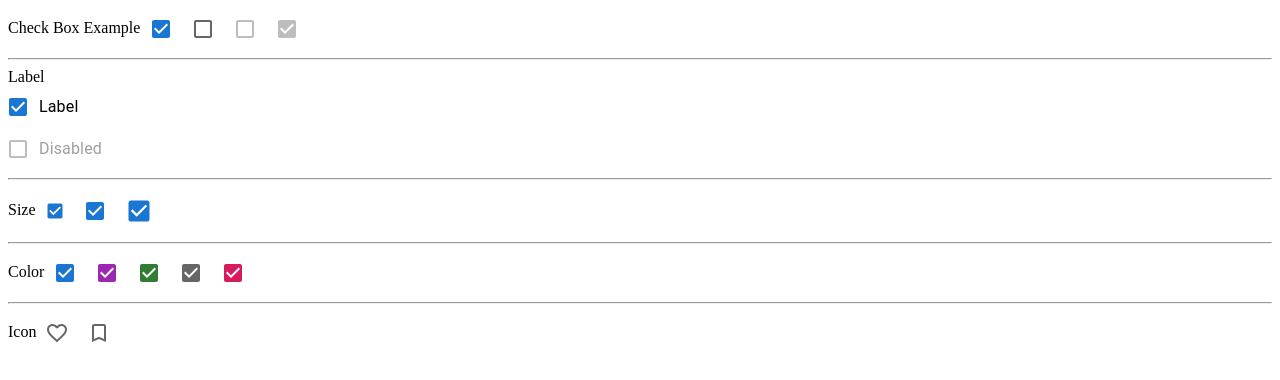
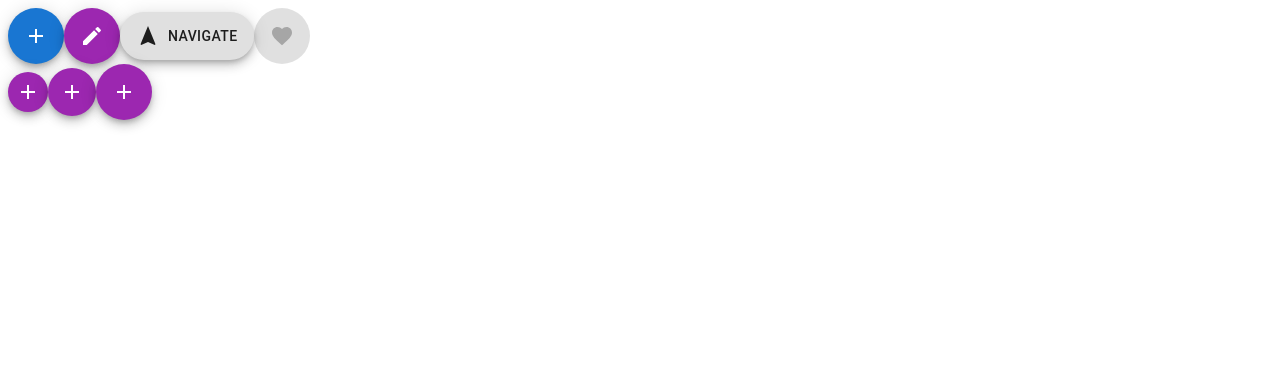
Before and after one commit to iampooran/materialui, a React (Create React App) app: page / in a window 1280 px wide. Shown: the top 380 px of the page. Built offline with nearby package versions, Linux system fonts and the light colour scheme.

Commit message:
Floating Action Button Added

```diff
--- a/src/App.js
+++ b/src/App.js
@@ -1,7 +1,9 @@
 // import AutoCompleteExample from "./components/AutoCompleteExample";
 // import ButtonExample from "./components/ButtonExample";
 // import ButtonGroupExample from "./components/ButtonGroupExample";
-import CheckBoxExample from "./components/CheckBoxExample";
+// import CheckBoxExample from "./components/CheckBoxExample";
+
+import FloatingActionButtonExample from "./components/FloatingActionButtonExample";
 
 function App() {
   return (
@@ -9,7 +11,8 @@
       {/* <ButtonExample/> */}
       {/* <AutoCompleteExample/> */}
       {/* <ButtonGroupExample/> */}
-      <CheckBoxExample />
+      {/* <CheckBoxExample /> */}
+      <FloatingActionButtonExample/>
     </div>
   );
 }
--- /dev/null
+++ b/src/components/FloatingActionButtonExample.jsx
@@ -0,0 +1,41 @@
+import { Box, Fab } from "@mui/material";
+import React from "react";
+import AddIcon from "@mui/icons-material/Add";
+import EditIcon from "@mui/icons-material/Edit";
+import FavoriteIcon from "@mui/icons-material/Favorite";
+import NavigationIcon from "@mui/icons-material/Navigation";
+
+const FloatingActionButtonExample = () => {
+  return (
+    <div>
+      <Fab color="primary" aria-label="add">
+        <AddIcon />
+      </Fab>
+      <Fab color="secondary" aria-label="edit">
+        <EditIcon />
+      </Fab>
+      <Fab variant="extended">
+        <NavigationIcon sx={{ mr: 1 }} />
+        Navigate
+      </Fab>
+      <Fab disabled aria-label="like">
+        <FavoriteIcon />
+      </Fab>
+
+      <div>
+        {/* Size */}
+        <Fab size="small" color="secondary" aria-label="add">
+          <AddIcon />
+        </Fab>
+        <Fab size="medium" color="secondary" aria-label="add">
+          <AddIcon />
+        </Fab>
+        <Fab color="secondary" aria-label="add">
+          <AddIcon />
+        </Fab>
+      </div>
+    </div>
+  );
+};
+
+export default FloatingActionButtonExample;
```
